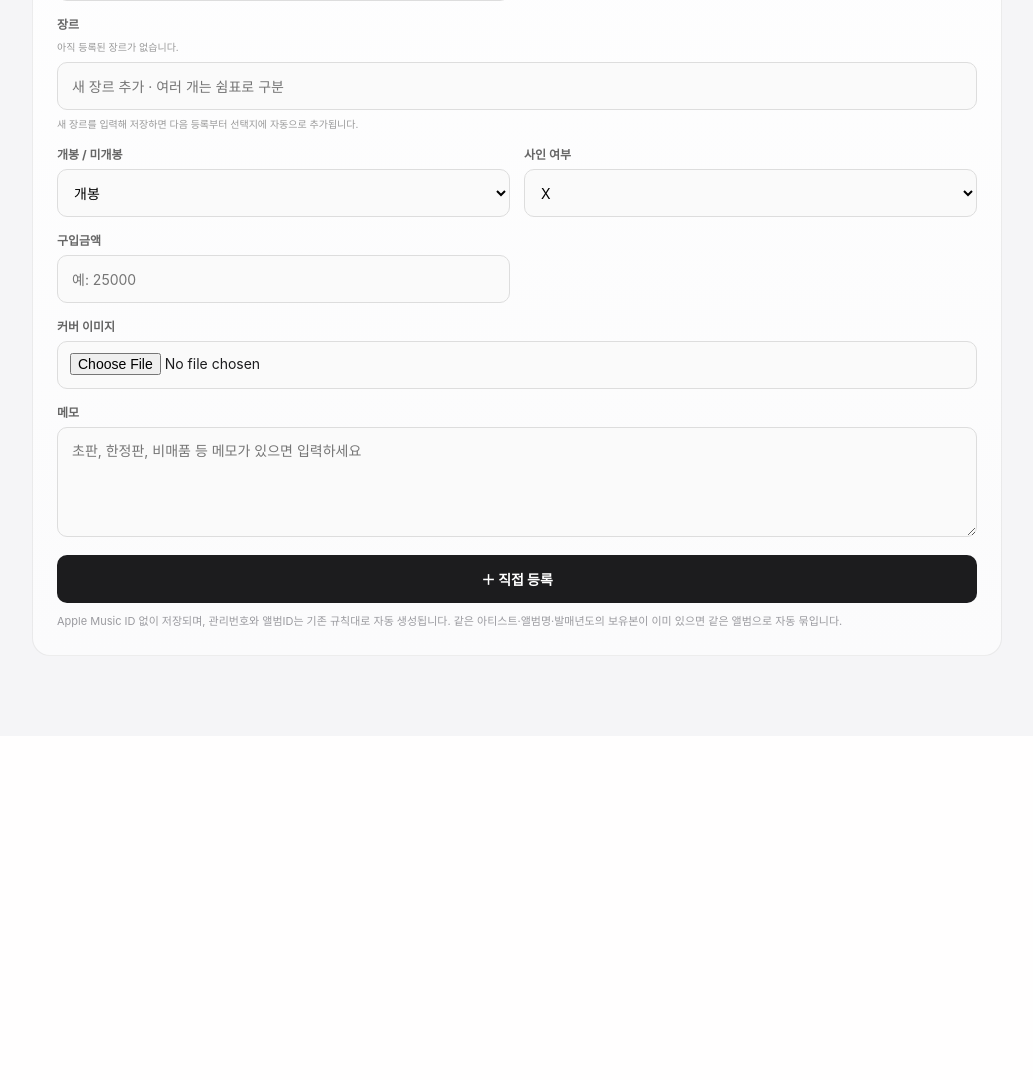
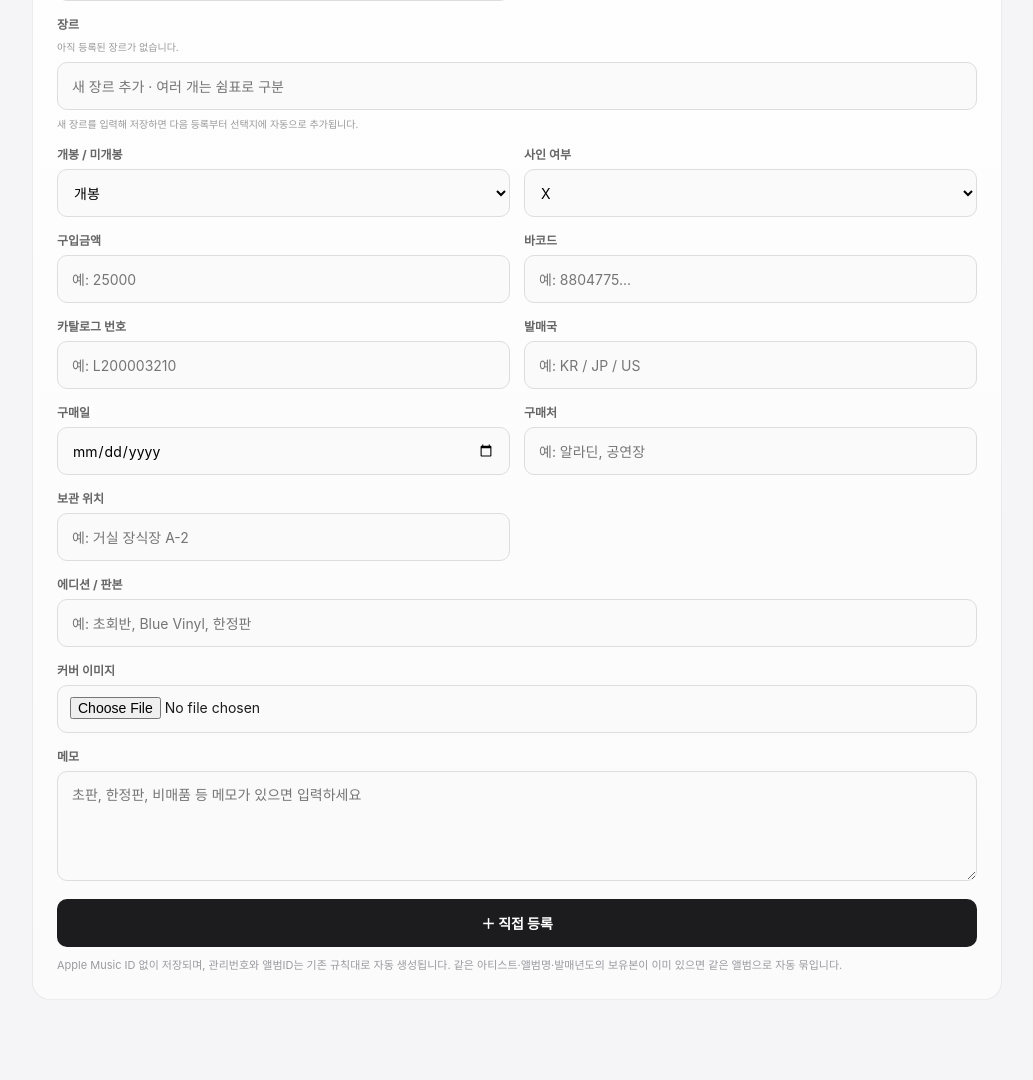
Before and after one commit to Siunaldonumber7/Album-Archive, a Flask app: page /add in a window 1280 px wide. Shown: the part 1016-2096 px from the top of the page, without its empty margins (236-1269 px from the left). Before the commit the page ends 1672 px from the top, so only its background shows below. Run offline with Flask 3, Linux system fonts and the light colour scheme; the visitor is signed in with stand-in values (Sample User, id 1); data that the repository does not hold is empty; some libraries are stand-ins or nearby versions.

Commit message:
Add physical metadata to manual registration

```diff
--- a/templates/add.html
+++ b/templates/add.html
@@ -746,6 +746,41 @@ textarea {
                 >
             </div>
 
+            <div class="form-field">
+                <label>바코드</label>
+                <input name="barcode" placeholder="예: 8804775...">
+            </div>
+
+            <div class="form-field">
+                <label>카탈로그 번호</label>
+                <input name="catalog_no" placeholder="예: L200003210">
+            </div>
+
+            <div class="form-field">
+                <label>발매국</label>
+                <input name="release_country" placeholder="예: KR / JP / US">
+            </div>
+
+            <div class="form-field">
+                <label>구매일</label>
+                <input type="date" name="purchase_date">
+            </div>
+
+            <div class="form-field">
+                <label>구매처</label>
+                <input name="purchase_store" placeholder="예: 알라딘, 공연장">
+            </div>
+
+            <div class="form-field">
+                <label>보관 위치</label>
+                <input name="storage_location" placeholder="예: 거실 장식장 A-2">
+            </div>
+
+            <div class="form-field full">
+                <label>에디션 / 판본</label>
+                <input name="edition" placeholder="예: 초회반, Blue Vinyl, 한정판">
+            </div>
+
             <div class="form-field full">
                 <label>커버 이미지</label>
                 <input
```
